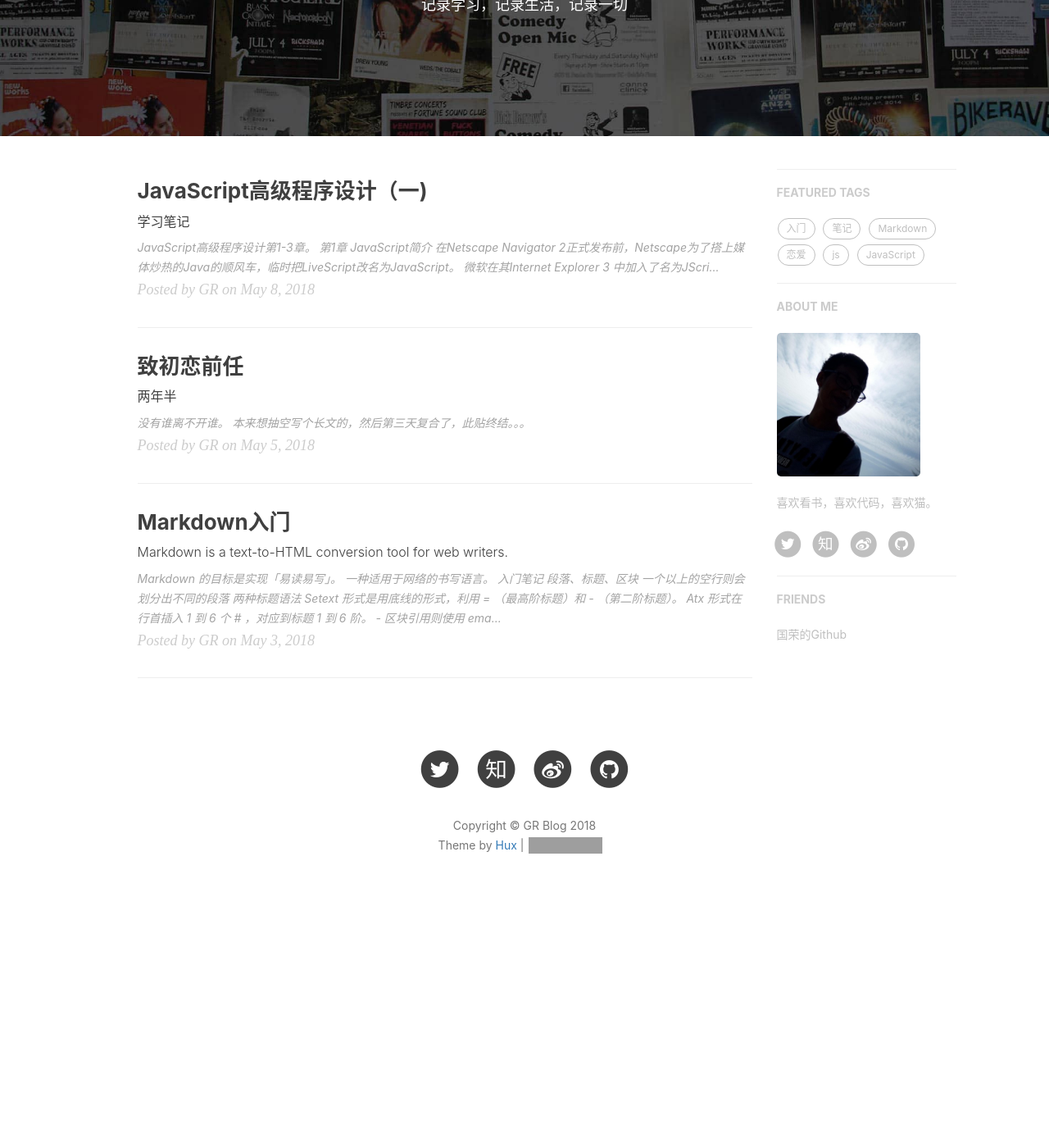
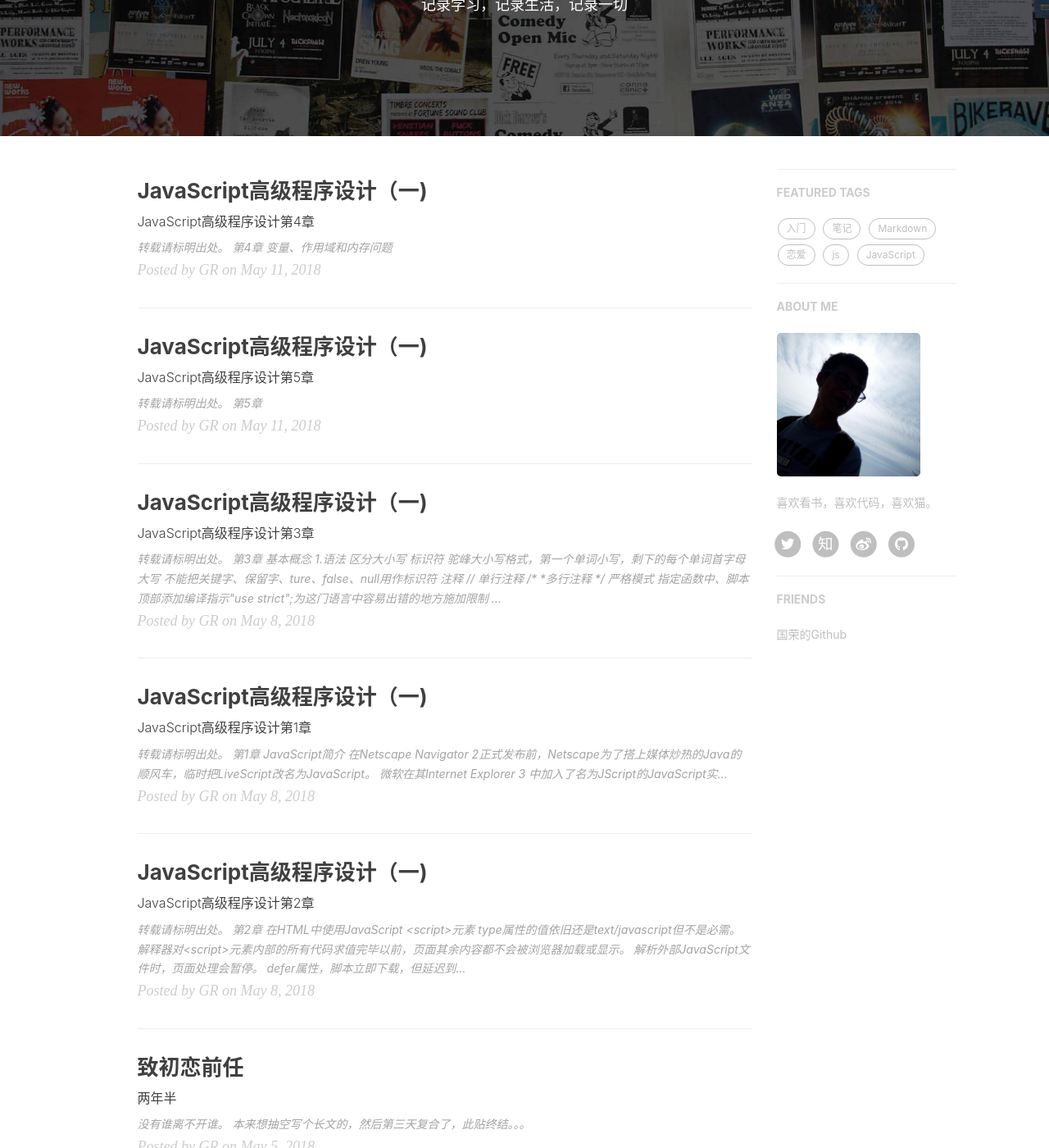
Before and after one commit to wangguorong1996/wangguorong1996.github.io, a Jekyll site: the page built from index.html, in a window 1280 px wide and 1400 px high, scrolled down 252 px. Shown: the whole window at 82% size. Built offline with Jekyll 4.4.1, drawn with Linux system fonts in a browser that asks for light colours; nearby versions of some CDN libraries; the list of posts is cut into pages by our own code; comment, search, counter and statistics services are not loaded; before the commit the page ends 1387 px from its top, so only the background shows below that; grey boxes are pictures that could not be loaded.

Commit message:
push-js2-5

```diff
--- /dev/null
+++ b/_posts/2018-05-08-JavaScript1.markdown
@@ -0,0 +1,38 @@
+---
+layout:     post
+title:      "JavaScript高级程序设计（一)"
+subtitle:   "JavaScript高级程序设计第1章"
+date:       2018-05-08 14:27:00
+author:     "GR"
+header-img: "img/post-bg-javascript1.jpg"
+tags:
+    - 笔记
+    - js
+    - JavaScript
+---
+> 转载请标明出处。<br><br>
+
+# 第1章 JavaScript简介
+<div>
+    <br>
+    <ol>
+        <li>在Netscape Navigator 2正式发布前，Netscape为了搭上媒体炒热的Java的顺风车，临时把LiveScript改名为JavaScript。</li>
+        <br>
+        <li>微软在其Internet Explorer 3 中加入了名为JScript的JavaScript实现。</li>
+        <br>
+        <li>欧洲计算机制造商协会ECMA指定39号技术委员会（TC39）完成了ECMA-262--一种名为ECMAScript的新脚本语言标准。</li>
+        <br>
+        <li>一个完整的JavaScript实现由三个部分组成：核心（ECMAScript）、文档对象模型（DOM）、浏览器对象模型（BOM）。 </li>
+        <br>
+        ECMA-262第3版标志着ECMAScript成为一门真正的编程语言。 </li>
+        <br>
+        <li>TC29下属的一个小组认为第4版跨度太大，提出ECMAScript3.1的替代性建议。ESMA-262第4版在正式发布前被放弃，ESMAScript3.1成为ECMA-262第5版。 </li>
+        <br>
+        <li>文档对象模型（DOM）是针对XML但经过扩展用于HTML的应用程序编程接口API，提供访问的操作页面内容的方法和接口。 </li>
+        <br>
+        <li>浏览器对象模型（BOM），提供与浏览器交互的方法和接口。 </li>
+        <br>
+        <li>五个主要浏览器：IE微软、Firefox火狐、Chrome谷歌、Safari苹果、Opera欧朋 </li>
+        <br>
+    </ol>
+</div>
--- /dev/null
+++ b/_posts/2018-05-08-JavaScript2.markdown
@@ -0,0 +1,23 @@
+---
+layout:     post
+title:      "JavaScript高级程序设计（一)"
+subtitle:   "JavaScript高级程序设计第2章"
+date:       2018-05-08 10:25:00
+author:     "GR"
+header-img: "img/post-bg-javascript1.jpg"
+tags:
+    - 笔记
+    - js
+    - JavaScript
+---
+> 转载请标明出处。<br><br>
+
+
+# 第2章 在HTML中使用JavaScript
+## `<script>`元素
+- type属性的值依旧还是text/javascript但不是必需。
+- 解释器对`<script>`元素内部的所有代码求值完毕以前，页面其余内容都不会被浏览器加载或显示。
+- 解析外部JavaScript文件时，页面处理会暂停。
+- defer属性，脚本立即下载，但延迟到整个页面解析完毕后（文档完全呈现）顺序执行，只适用于外部脚本文件。
+- async属性，不必等待其他脚本和文档呈现，但不保证先后顺序执行。
+- `<noscript>`元素可以在不支持脚本、脚本被禁用的浏览器中显示替代内容。
--- a/_posts/2018-5-8-JavaScript1.markdown
+++ b/_posts/2018-05-08-JavaScript3.markdown
@@ -1,7 +1,7 @@
 ---
 layout:     post
 title:      "JavaScript高级程序设计（一)"
-subtitle:   "学习笔记"
+subtitle:   "JavaScript高级程序设计第3章"
 date:       2018-05-08 14:27:00
 author:     "GR"
 header-img: "img/post-bg-javascript1.jpg"
@@ -10,42 +10,8 @@ tags:
     - js
     - JavaScript
 ---
-> JavaScript高级程序设计第1-3章。<br><br>
+> 转载请标明出处。<br><br>
 
-# 第1章 JavaScript简介
-<div>
-    <br>
-    <ol>
-        <li>在Netscape Navigator 2正式发布前，Netscape为了搭上媒体炒热的Java的顺风车，临时把LiveScript改名为JavaScript。</li>
-        <br>
-        <li>微软在其Internet Explorer 3 中加入了名为JScript的JavaScript实现。</li>
-        <br>
-        <li>欧洲计算机制造商协会ECMA指定39号技术委员会（TC39）完成了ECMA-262--一种名为ECMAScript的新脚本语言标准。</li>
-        <br>
-        <li>一个完整的JavaScript实现由三个部分组成：核心（ECMAScript）、文档对象模型（DOM）、浏览器对象模型（BOM）。 </li>
-        <br>
-        ECMA-262第3版标志着ECMAScript成为一门真正的编程语言。 </li>
-        <br>
-        <li>TC29下属的一个小组认为第4版跨度太大，提出ECMAScript3.1的替代性建议。ESMA-262第4版在正式发布前被放弃，ESMAScript3.1成为ECMA-262第5版。 </li>
-        <br>
-        <li>文档对象模型（DOM）是针对XML但经过扩展用于HTML的应用程序编程接口API，提供访问的操作页面内容的方法和接口。 </li>
-        <br>
-        <li>浏览器对象模型（BOM），提供与浏览器交互的方法和接口。 </li>
-        <br>
-        <li>五个主要浏览器：IE微软、Firefox火狐、Chrome谷歌、Safari苹果、Opera欧朋 </li>
-        <br>
-    </ol>
-</div>
-
-# 第2章 在HTML中使用JavaScript
-
-## `<script>`元素
-- type属性的值依旧还是text/javascript但不是必需。
-- 解释器对`<script>`元素内部的所有代码求值完毕以前，页面其余内容都不会被浏览器加载或显示。
-- 解析外部JavaScript文件时，页面处理会暂停。
-- defer属性，脚本立即下载，但延迟到整个页面解析完毕后（文档完全呈现）顺序执行，只适用于外部脚本文件。
-- async属性，不必等待其他脚本和文档呈现，但不保证先后顺序执行。
-- `<noscript>`元素可以在不支持脚本、脚本被禁用的浏览器中显示替代内容。
 
 # 第3章 基本概念
 
--- /dev/null
+++ b/_posts/2018-05-11-JavaScript4.markdown
@@ -0,0 +1,15 @@
+---
+layout:     post
+title:      "JavaScript高级程序设计（一)"
+subtitle:   "JavaScript高级程序设计第4章"
+date:       2018-05-11 16:27:00
+author:     "GR"
+header-img: "img/post-bg-javascript1.jpg"
+tags:
+    - 笔记
+    - js
+    - JavaScript
+---
+> 转载请标明出处。<br><br>
+
+# 第4章 变量、作用域和内存问题
--- /dev/null
+++ b/_posts/2018-05-11-JavaScript5.markdown
@@ -0,0 +1,15 @@
+---
+layout:     post
+title:      "JavaScript高级程序设计（一)"
+subtitle:   "JavaScript高级程序设计第5章"
+date:       2018-05-11 14:27:00
+author:     "GR"
+header-img: "img/post-bg-javascript1.jpg"
+tags:
+    - 笔记
+    - js
+    - JavaScript
+---
+> 转载请标明出处。<br><br>
+
+# 第5章
```
